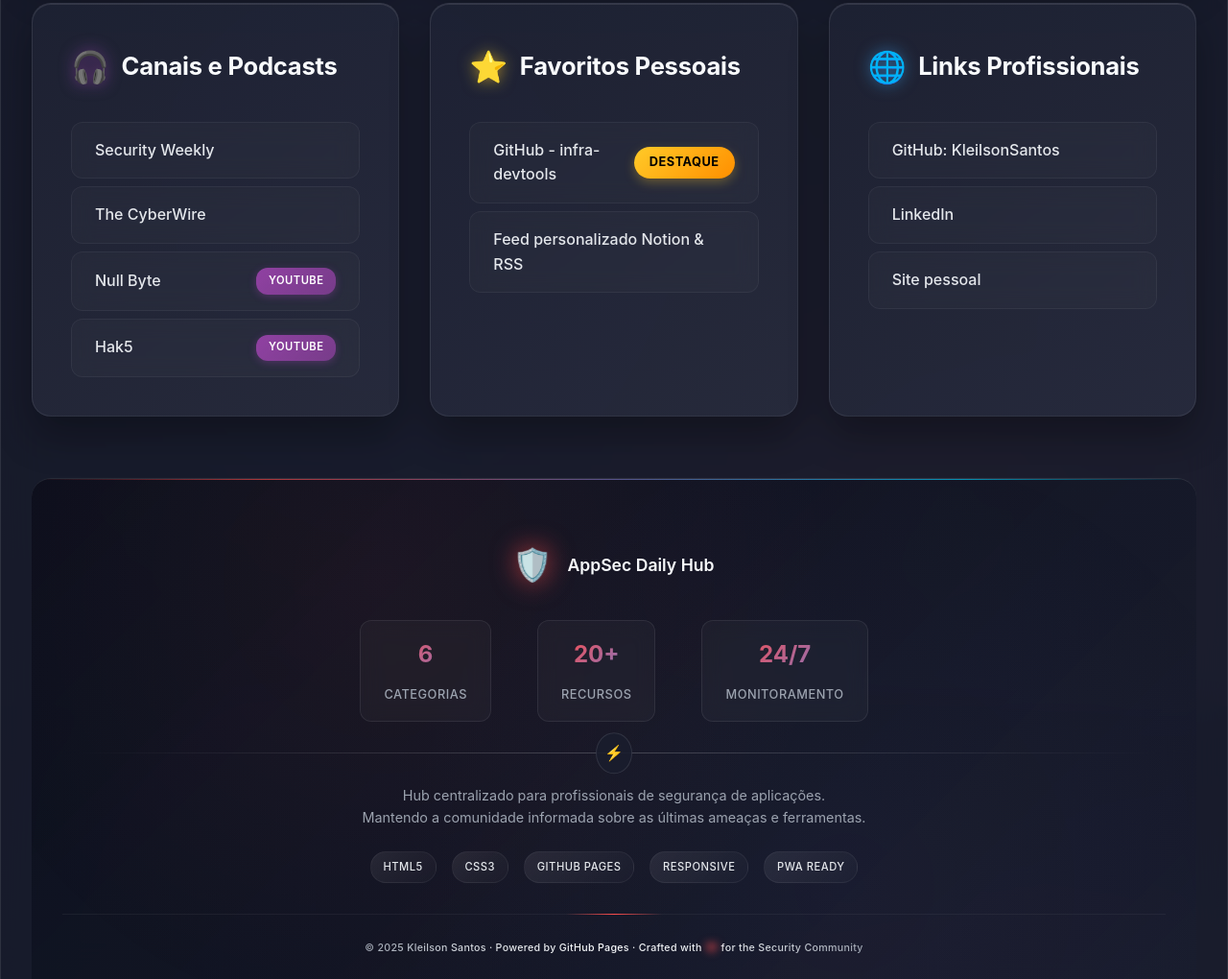
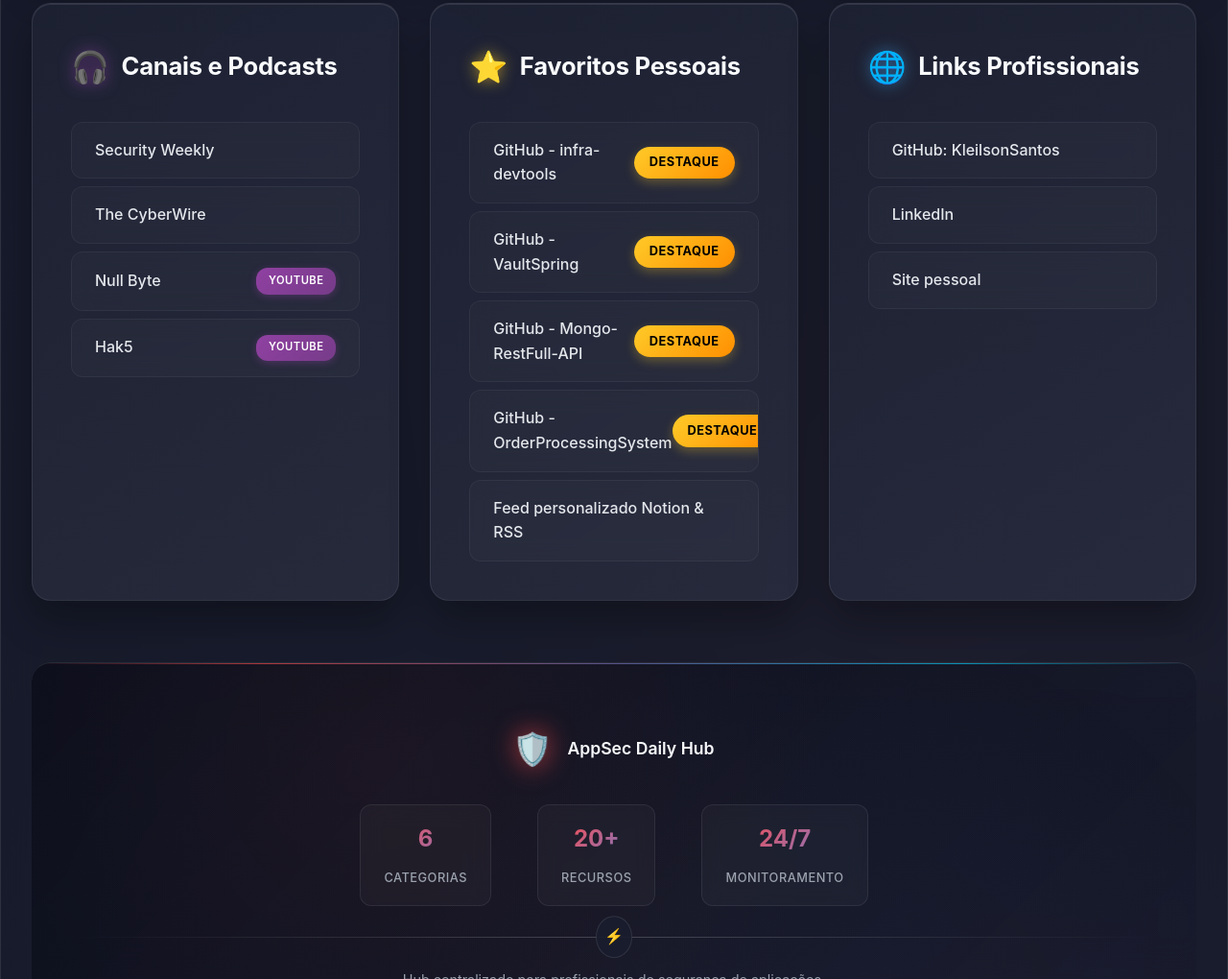
Before and after one commit to KleilsonSantos/appsec-daily-hub, a website: page index.html in a window 1280 px wide. Shown: the part 864-1884 px from the top of the page at 96% size. Drawn offline with Linux system fonts and the light colour scheme.

Commit message:
chore: 🔄 improve CVE update workflow 🛡️ and clarify README 📝 ➕ add new project links 🔗

```diff
--- a/index.html
+++ b/index.html
@@ -900,6 +900,33 @@
             </li>
             <li>
               <a
+                href="https://github.com/KleilsonSantos/VaultSpring"
+                target="_blank"
+                rel="noopener noreferrer"
+                >GitHub - VaultSpring
+                <span class="highlight">Destaque</span></a
+              >
+            </li>
+            <li>
+              <a
+                href="https://github.com/KleilsonSantos/Mongo-RestFull-API"
+                target="_blank"
+                rel="noopener noreferrer"
+                >GitHub - Mongo-RestFull-API
+                <span class="highlight">Destaque</span></a
+              >
+            </li>
+            <li>
+              <a
+                href="https://github.com/KleilsonSantos/OrderProcessingSystem"
+                target="_blank"
+                rel="noopener noreferrer"
+                >GitHub - OrderProcessingSystem
+                <span class="highlight">Destaque</span></a
+              >
+            </li>
+            <li>
+              <a
                 href="https://www.notion.so/AppSec-Daily-Hub-20ea149fe7e080c5991ce66fda5b936f"
                 target="_blank"
                 rel="noopener noreferrer"
--- a/package.json
+++ b/package.json
@@ -1,6 +1,6 @@
 {
   "name": "appsec-daily-hub",
-  "version": "1.0.5",
+  "version": "1.0.6",
   "description": "🛡️ AppSec Daily Hub - Central de Segurança de Software",
   "keywords": [
     "AppSec",
```
Also changed, not shown: .github/workflows/update-cves.yml, README.md.
